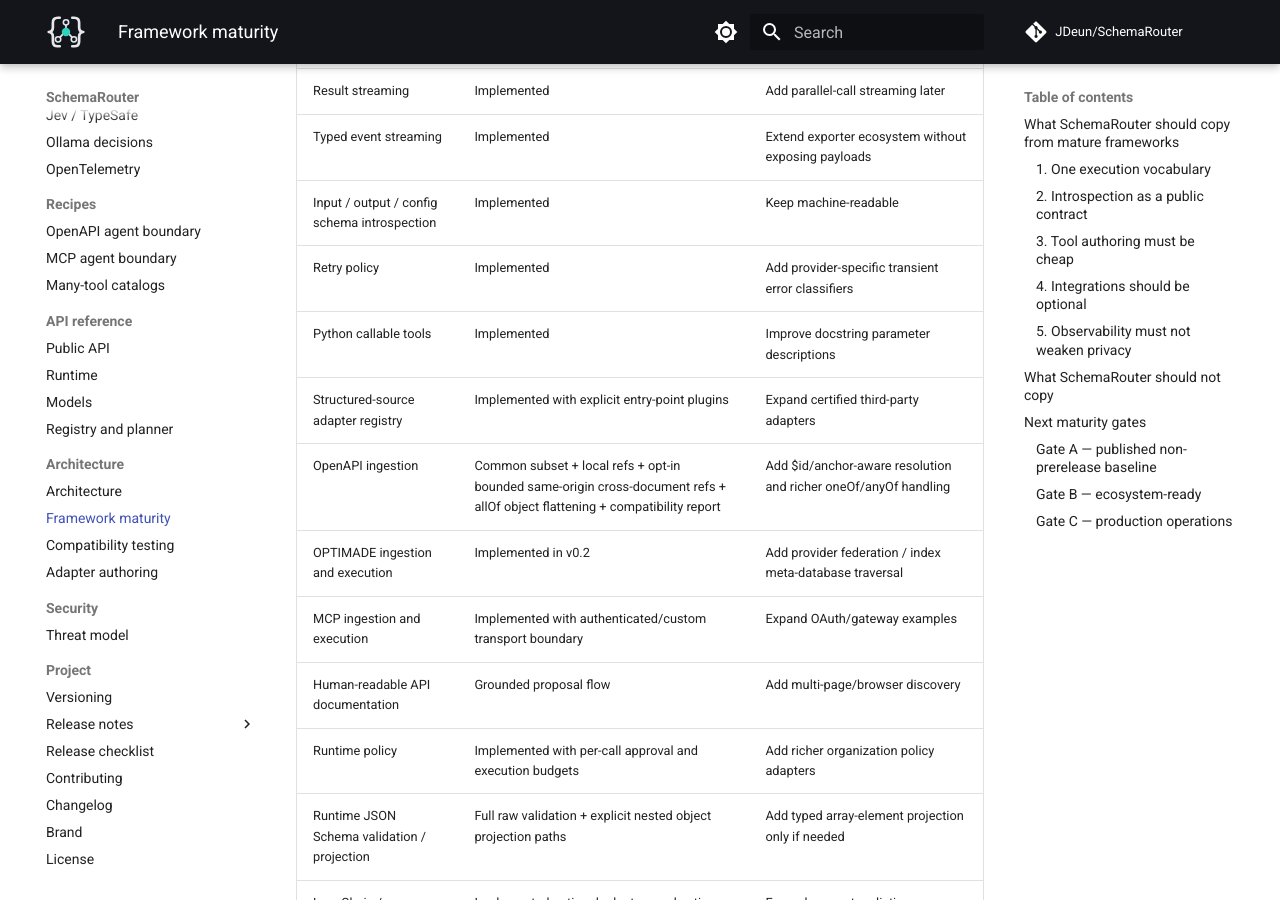
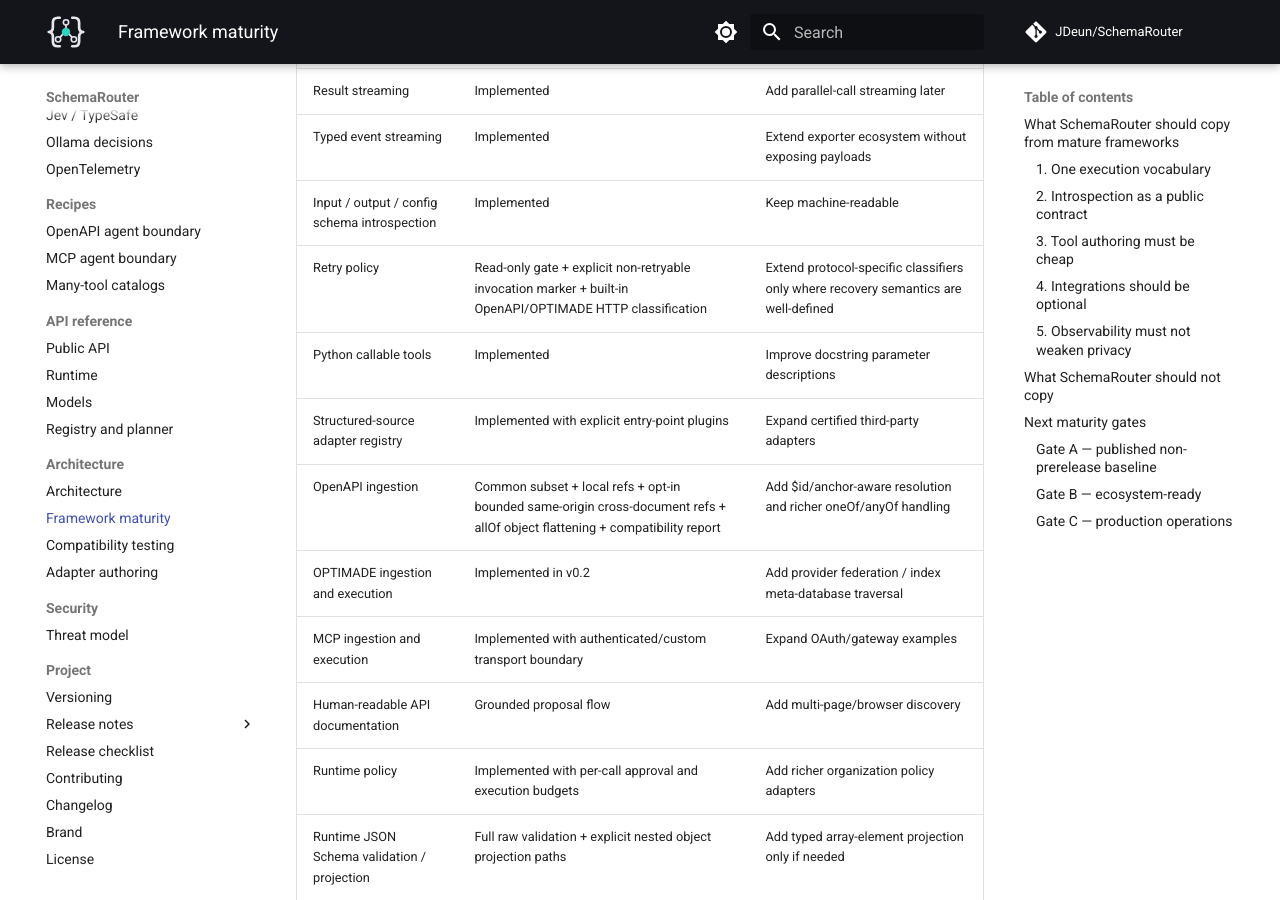
Before and after one commit to JDeun/SchemaRouter, an MkDocs documentation site: the page built from docs/framework-maturity.md, in a window 1280 px wide and 900 px high, scrolled down 612 px. Built offline with MkDocs 1.6.1 and Material for MkDocs 9.7.7, drawn with Linux system fonts in a browser that asks for light colours; comment, search, counter and statistics services are not loaded.

Commit message:
docs: mark HTTP retry classification implemented

```diff
--- a/docs/framework-maturity.md
+++ b/docs/framework-maturity.md
@@ -15,7 +15,7 @@ This document tracks framework-level maturity rather than research metrics.
 | Result streaming | Implemented | Add parallel-call streaming later |
 | Typed event streaming | Implemented | Extend exporter ecosystem without exposing payloads |
 | Input / output / config schema introspection | Implemented | Keep machine-readable |
-| Retry policy | Implemented | Add provider-specific transient error classifiers |
+| Retry policy | Read-only gate + explicit non-retryable invocation marker + built-in OpenAPI/OPTIMADE HTTP classification | Extend protocol-specific classifiers only where recovery semantics are well-defined |
 | Python callable tools | Implemented | Improve docstring parameter descriptions |
 | Structured-source adapter registry | Implemented with explicit entry-point plugins | Expand certified third-party adapters |
 | OpenAPI ingestion | Common subset + local refs + opt-in bounded same-origin cross-document refs + allOf object flattening + compatibility report | Add $id/anchor-aware resolution and richer oneOf/anyOf handling |
```
